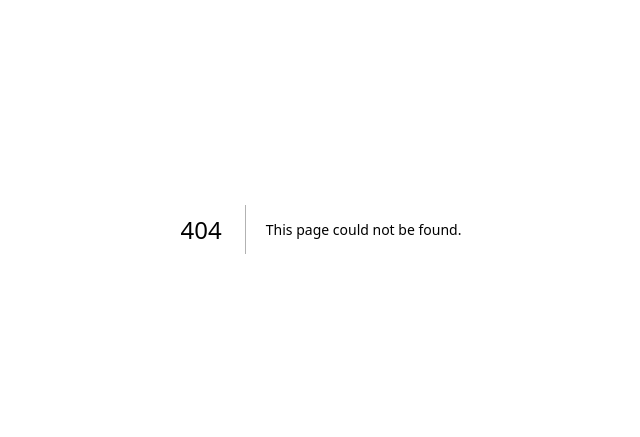
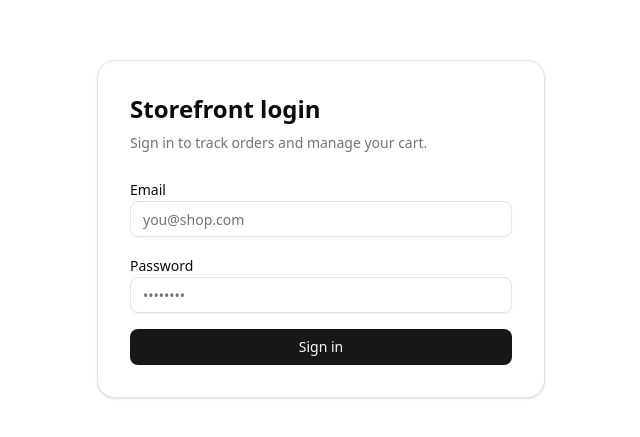
Before and after one commit to karim44266/ecommerce-frontend-store, a Next.js app: page /login in a window 1280 px wide. Before the commit this address had no page. Shown: the part 171-608 px from the top of the page, without its empty margins (319-959 px from the left). Built offline with nearby package versions, Linux system fonts and the light colour scheme; no server answers.

Commit message:
Add login/MFA UI, API/auth libs, Docker & CI

```diff
--- /dev/null
+++ b/src/app/login/page.tsx
@@ -0,0 +1,91 @@
+'use client';
+
+import { useState } from 'react';
+import { useRouter } from 'next/navigation';
+import { Button } from '@/components/ui/button';
+import { Input } from '@/components/ui/input';
+import { apiPost } from '@/lib/api';
+import { setStoreToken } from '@/lib/auth';
+
+type LoginResponse = {
+  accessToken?: string;
+  mfaRequired?: boolean;
+};
+
+export default function LoginPage() {
+  const router = useRouter();
+  const [email, setEmail] = useState('');
+  const [password, setPassword] = useState('');
+  const [isSubmitting, setIsSubmitting] = useState(false);
+  const [error, setError] = useState('');
+
+  const handleSubmit = async (event: React.FormEvent<HTMLFormElement>) => {
+    event.preventDefault();
+    setIsSubmitting(true);
+    setError('');
+
+    try {
+      const response = await apiPost<LoginResponse>('/auth/login', { email, password });
+      if (response.accessToken) {
+        setStoreToken(response.accessToken);
+        router.replace('/');
+        return;
+      }
+
+      if (response.mfaRequired) {
+        sessionStorage.setItem('mfa_email', email);
+        router.push(`/mfa?email=${encodeURIComponent(email)}`);
+        return;
+      }
+
+      setError('Unexpected response from server.');
+    } catch (err) {
+      setError(err instanceof Error ? err.message : 'Unable to sign in.');
+    } finally {
+      setIsSubmitting(false);
+    }
+  };
+
+  return (
+    <div className="flex min-h-screen items-center justify-center bg-background px-6 py-10">
+      <div className="w-full max-w-md rounded-2xl border border-border bg-card p-8 shadow-sm">
+        <h1 className="text-2xl font-semibold text-foreground">Storefront login</h1>
+        <p className="mt-2 text-sm text-muted-foreground">Sign in to track orders and manage your cart.</p>
+        {error && <p className="mt-4 rounded-md border border-destructive/30 bg-destructive/10 px-3 py-2 text-sm text-destructive">{error}</p>}
+        <form className="mt-6 space-y-4" onSubmit={handleSubmit}>
+          <div className="space-y-2">
+            <label className="text-sm font-medium text-foreground" htmlFor="email">
+              Email
+            </label>
+            <Input
+              id="email"
+              type="email"
+              placeholder="you@shop.com"
+              autoComplete="email"
+              value={email}
+              onChange={(event) => setEmail(event.target.value)}
+              required
+            />
+          </div>
+          <div className="space-y-2">
+            <label className="text-sm font-medium text-foreground" htmlFor="password">
+              Password
+            </label>
+            <Input
+              id="password"
+              type="password"
+              placeholder="••••••••"
+              autoComplete="current-password"
+              value={password}
+              onChange={(event) => setPassword(event.target.value)}
+              required
+            />
+          </div>
+          <Button type="submit" className="w-full" disabled={isSubmitting}>
+            {isSubmitting ? 'Signing in...' : 'Sign in'}
+          </Button>
+        </form>
+      </div>
+    </div>
+  );
+}
--- /dev/null
+++ b/src/app/mfa/mfa-client.tsx
@@ -0,0 +1,84 @@
+'use client';
+
+import { useMemo, useState } from 'react';
+import { useRouter, useSearchParams } from 'next/navigation';
+import { Button } from '@/components/ui/button';
+import { Input } from '@/components/ui/input';
+import { apiPost } from '@/lib/api';
+import { setStoreToken } from '@/lib/auth';
+
+type MfaResponse = {
+  accessToken: string;
+};
+
+export default function MfaClient() {
+  const router = useRouter();
+  const searchParams = useSearchParams();
+  const [otp, setOtp] = useState('');
+  const [isSubmitting, setIsSubmitting] = useState(false);
+  const [error, setError] = useState('');
+
+  const email = useMemo(() => {
+    const queryEmail = searchParams.get('email');
+    return queryEmail || sessionStorage.getItem('mfa_email') || '';
+  }, [searchParams]);
+
+  const handleSubmit = async (event: React.FormEvent<HTMLFormElement>) => {
+    event.preventDefault();
+    setIsSubmitting(true);
+    setError('');
+
+    try {
+      const response = await apiPost<MfaResponse>('/auth/mfa/verify', { email, otp });
+      if (response.accessToken) {
+        setStoreToken(response.accessToken);
+        sessionStorage.removeItem('mfa_email');
+        router.replace('/');
+        return;
+      }
+
+      setError('Unable to verify the code.');
+    } catch (err) {
+      setError(err instanceof Error ? err.message : 'Unable to verify the code.');
+    } finally {
+      setIsSubmitting(false);
+    }
+  };
+
+  return (
+    <div className="flex min-h-screen items-center justify-center bg-background px-6 py-10">
+      <div className="w-full max-w-md rounded-2xl border border-border bg-card p-8 shadow-sm">
+        <h1 className="text-2xl font-semibold text-foreground">Verify your code</h1>
+        <p className="mt-2 text-sm text-muted-foreground">
+          Enter the 6-digit code sent to {email || 'your email'}.
+        </p>
+        {error && (
+          <p className="mt-4 rounded-md border border-destructive/30 bg-destructive/10 px-3 py-2 text-sm text-destructive">
+            {error}
+          </p>
+        )}
+        <form className="mt-6 space-y-4" onSubmit={handleSubmit}>
+          <div className="space-y-2">
+            <label className="text-sm font-medium text-foreground" htmlFor="otp">
+              Verification code
+            </label>
+            <Input
+              id="otp"
+              type="text"
+              inputMode="numeric"
+              pattern="\d{6}"
+              maxLength={6}
+              placeholder="123456"
+              value={otp}
+              onChange={(event) => setOtp(event.target.value)}
+              required
+            />
+          </div>
+          <Button type="submit" className="w-full" disabled={isSubmitting}>
+            {isSubmitting ? 'Verifying...' : 'Verify'}
+          </Button>
+        </form>
+      </div>
+    </div>
+  );
+}
--- /dev/null
+++ b/src/app/mfa/page.tsx
@@ -0,0 +1,10 @@
+import { Suspense } from 'react';
+import MfaClient from './mfa-client';
+
+export default function MfaPage() {
+  return (
+    <Suspense fallback={<div className="flex min-h-screen items-center justify-center">Loading...</div>}>
+      <MfaClient />
+    </Suspense>
+  );
+}
--- /dev/null
+++ b/src/components/ui/input.tsx
@@ -0,0 +1,21 @@
+import * as React from "react"
+
+import { cn } from "@/lib/utils"
+
+function Input({ className, type, ...props }: React.ComponentProps<"input">) {
+  return (
+    <input
+      type={type}
+      data-slot="input"
+      className={cn(
+        "file:text-foreground placeholder:text-muted-foreground selection:bg-primary selection:text-primary-foreground dark:bg-input/30 border-input h-9 w-full min-w-0 rounded-md border bg-transparent px-3 py-1 text-base shadow-xs transition-[color,box-shadow] outline-none file:inline-flex file:h-7 file:border-0 file:bg-transparent file:text-sm file:font-medium disabled:pointer-events-none disabled:cursor-not-allowed disabled:opacity-50 md:text-sm",
+        "focus-visible:border-ring focus-visible:ring-ring/50 focus-visible:ring-[3px]",
+        "aria-invalid:ring-destructive/20 dark:aria-invalid:ring-destructive/40 aria-invalid:border-destructive",
+        className
+      )}
+      {...props}
+    />
+  )
+}
+
+export { Input }
--- /dev/null
+++ b/src/lib/api.ts
@@ -0,0 +1,36 @@
+type ApiErrorPayload = { message?: string | string[] };
+
+const API_BASE_URL = process.env.NEXT_PUBLIC_API_BASE_URL ?? 'http://localhost:3000';
+
+const buildErrorMessage = async (response: Response) => {
+  try {
+    const data = (await response.json()) as ApiErrorPayload | undefined;
+    const message = data?.message;
+    if (Array.isArray(message)) {
+      return message.join(', ');
+    }
+    if (typeof message === 'string' && message.trim().length > 0) {
+      return message;
+    }
+  } catch {
+    // ignore JSON parsing errors
+  }
+  return `Request failed with status ${response.status}`;
+};
+
+export const apiPost = async <TResponse>(path: string, body: unknown, token?: string): Promise<TResponse> => {
+  const response = await fetch(`${API_BASE_URL}${path}`, {
+    method: 'POST',
+    headers: {
+      'Content-Type': 'application/json',
+      ...(token ? { Authorization: `Bearer ${token}` } : {}),
+    },
+    body: JSON.stringify(body),
+  });
+
+  if (!response.ok) {
+    throw new Error(await buildErrorMessage(response));
+  }
+
+  return (await response.json()) as TResponse;
+};
--- /dev/null
+++ b/src/lib/auth.ts
@@ -0,0 +1,24 @@
+const STORE_TOKEN_KEY = 'ecom_store_token';
+
+export const getStoreToken = (): string | null => {
+  if (typeof window === 'undefined') {
+    return null;
+  }
+  return localStorage.getItem(STORE_TOKEN_KEY);
+};
+
+export const setStoreToken = (token: string) => {
+  if (typeof window === 'undefined') {
+    return;
+  }
+  localStorage.setItem(STORE_TOKEN_KEY, token);
+};
+
+export const clearStoreToken = () => {
+  if (typeof window === 'undefined') {
+    return;
+  }
+  localStorage.removeItem(STORE_TOKEN_KEY);
+};
+
+export const isStoreAuthenticated = (): boolean => Boolean(getStoreToken());
```
Also changed, not shown: 2 other files (tests, documents, lock files or other folders).
